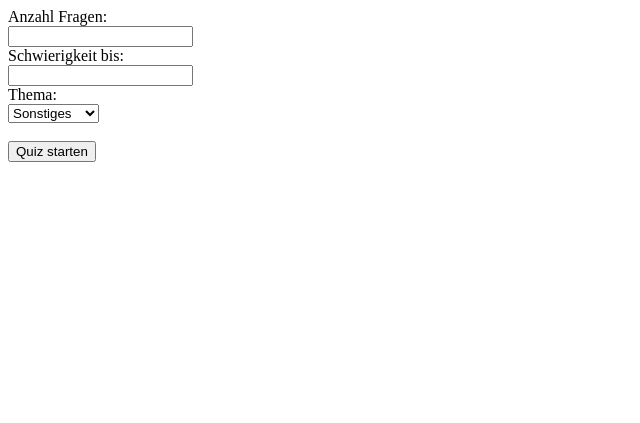
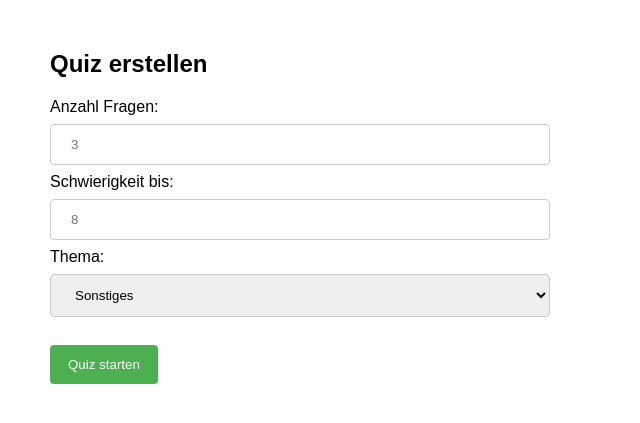
Before and after one commit to codinghardadmin/Quiz_DHBW, a PHP site: page /quiz.php in a window 1280 px wide. Shown: the top 423 px of the page, without its empty margins (0-640 px from the left). Run offline with PHP 8.4, Linux system fonts and the light colour scheme.

Commit message:
added logic for quiz

```diff
--- a/quiz.php
+++ b/quiz.php
@@ -4,122 +4,269 @@
 <head>
     <title>Quiz</title>
     <meta charset="utf-8">
+    <style>
+        body {
+            margin: 50px;
+            font-family: "Arial";
+        }
+        input[type=text], input[type=number], select, textarea {
+            width: 500px;
+            padding: 12px 20px;
+            margin: 8px 0;
+            display: inline-block;
+            border: 1px solid #ccc;
+            border-radius: 4px;
+            box-sizing: border-box;
+        }
+
+        button {
+            /*width: 100%;*/
+            background-color: #4CAF50;
+            color: white;
+            padding: 12px 18px;
+            margin: 2px 0;
+            border: none;
+            border-radius: 4px;
+            cursor: pointer;
+        }
+
+        button:hover {
+            background-color: #45a049;
+        }
+
+        input[type=radio] {
+            padding: 12px 20px;
+            margin: 8px 0;
+        }
+
+    </style>
 </head>
-
 <body>
 
 <?php
-
 include("config.php");
 $pdo = new PDO("mysql:host=".$db_host.";dbname=".$db_name,$db_user,$db_pass);
+$pdo->setAttribute(PDO::ATTR_EMULATE_PREPARES, false);
 
 // https://stackoverflow.com/questions/2259155/increment-value-in-mysql-update-query
 
-function addAktuell($id) {
-    $statement = $pdo->prepare("SELECT aktuell FROM quiz WHERE id = ?");
+function addAktuell($pdo, $id, $correct) {
+    $statement = $pdo->prepare("SELECT aktuell, richtig FROM quiz WHERE id = ?");
     $statement->execute(array($id));
 
     $row = $statement->fetch();
     $aktuell = $row["aktuell"];
+    $richtig = $row["richtig"];
 
     $aktuell++;
 
-    $statement = $pdo->prepare("UPDATE quiz SET aktuell = ? WHERE id = ?");
-    $statement->execute(array($id));
+    if ($correct) {
+        $richtig++;
+    }
+
+    $statement = $pdo->prepare("UPDATE quiz SET aktuell = ?, richtig = ? WHERE id = ?");
+    $statement->execute(array($aktuell, $richtig, $id));
 }
 
-function printNewQuestion($id) {
-    $sql = "SELECT frage, antwort1, antwort2, antwort3, antwort4 FROM fragen ORDER BY RAND()";
+function printResults($pdo, $id) {
+    $statement = $pdo->prepare("SELECT richtig, anzahl FROM quiz WHERE id = ?");
+    $statement->execute(array($id));
+
+    $row = $statement->fetch();
+    $richtig = $row["richtig"];
+    $anzahl = $row["anzahl"];
+?>
+    <h2>Endresultate</h2>
+    <p>Du hast das Quiz nun beendet! Du hast <?php echo $richtig;?> Frage(n) von <?php echo $anzahl;?> Frage(n) richtig beantwortet!</p>
+    <progress max="<?php echo ($anzahl); ?>" value="<?php echo ($richtig); ?>"></progress>
+<?php
 }
 
+function printQuestion($pdo, $id) {
+    if (isset($_POST["f1"])) {
+        echo "F1: " . $_POST["f1"];
+        $chosenId = 0;
+        switch($_POST["f1"]) {
+            case "N2": $chosenId = 1; break;
+            case "N3": $chosenId = 2; break;
+            case "N4": $chosenId = 3; break;
+            default: $chosenId = 0;
+        }
+
+        $statement = $pdo->prepare("SELECT lsg FROM quiz WHERE id = ?");
+        $statement->execute(array($id));
+
+        $row = $statement->fetch();
+        $lsg = $row["lsg"];
+
+        echo "LSG: $lsg CHOSENID: $chosenId";
+
+        if ($lsg = $chosenId) {
+            echo "<br><b>Die letzte Antwort war richtig</b><br>";
+            addAktuell($pdo, $id, true);
+        } else {
+            echo "<br><b>Die letzte Antwort war falsch</b><br>";
+            addAktuell($pdo, $id, false);
+        }
+    }
+
+    $statement = $pdo->prepare("SELECT aktuell, anzahl FROM quiz WHERE id = ?");
+    $statement->execute(array($id));
+
+    $row = $statement->fetch();
+    $aktuell = $row["aktuell"];
+    $anzahl = $row["anzahl"];
+
+    if ($aktuell > $anzahl) {
+        printResults($pdo, $id);
+
+        exit;
+    }
+
+    //echo "ID: $id Aktuell: $aktuell Anzahl: $anzahl";
+
+    $statement = $pdo->prepare("SELECT frageId FROM quizfragen WHERE quizId = ?");
+    $statement->execute(array($id));
+
+    $row = $statement->fetch();
+    $i = 1;
+    // Alternative, um genau den i-ten Datensatz zu bekommen? Mögliche Variante von fetch() mit Offset
+    while($i < $aktuell) {
+        $row = $statement->fetch();
+        $i++;
+    }
+
+    $frageId = $row["frageId"];
+
+    //echo "Frageid: $frageId";
+
+    $statement = $pdo->prepare("SELECT frage, antwort1, antwort2, antwort3, antwort4 FROM fragen WHERE id = ?");
+    $statement->execute(array($frageId));
+
+    $row = $statement->fetch();
+    echo $statement->rowCount();
+
+    $fragen = array($row["antwort1"], $row["antwort2"], $row["antwort3"], $row["antwort4"]);
+    shuffle($fragen);
+
+    $lsg_index = 0;
+    if ($fragen[1] == $row["antwort1"]) {
+        $lsg_index = 1;
+    } else if ($fragen[2] == $row["antwort1"]) {
+        $lsg_index = 2;
+    } else if ($fragen[3] == $row["antwort1"]) {
+        $lsg_index = 3;
+    }
+
+    $statement = $pdo->prepare("UPDATE quiz SET lsg = ? WHERE id = ?");
+    $statement->execute(array($lsg_index, $id));
+
+?>
+<progress max="<?php echo ($anzahl); ?>" value="<?php echo ($aktuell-1); ?>"></progress>
+<h2>Frage <?php echo $aktuell . " von " . $anzahl . ": " . $row["frage"]; ?></h2>
+<form action='quiz.php<?php echo "?id=" . $id; ?>' method='post'>
+    <!--<fieldset>-->
+        <input type="radio" id="n1" name="f1" value="N1" checked="checked">
+        <label for="n1"> <?php echo $fragen[0] ?></label>
+        <br>
+        <input type="radio" id="n2" name="f1" value="N2">
+        <label for="n2"> <?php echo $fragen[1] ?></label>
+        <br>
+        <input type="radio" id="n3" name="f1" value="N3">
+        <label for="n3"> <?php echo $fragen[2] ?></label>
+        <br>
+        <input type="radio" id="n4" name="f1" value="N4">
+        <label for="n4"> <?php echo $fragen[3] ?></label>
+        <br>
+        <br>
+        <input name="nextfrage" value="1" type="hidden">
+        <button>Weiter</button>
+  <!--</fieldset>-->
+</form>
+<?php
+}
 ?>
 
 <?php
-
 if (!isset($_GET["id"])) {
-
     if (isset($_POST["anzahl"]) && isset($_POST["schwer"]) && isset($_POST["thema"])) {
-
-        // Erster Start des Quiz
-
-        $anzahl = $_POST["anzahl"];
-        $schwer = $_POST["schwer"];
+        // Initialisieren des Quiz und Weiterleitung
+        $anzahl = intval($_POST["anzahl"]);
+        $schwer = intval($_POST["schwer"]);
         $thema = $_POST["thema"];
 
-        $statement = $pdo->prepare("INSERT INTO quiz (anzahl, schwer, thema, aktuell, richtig) VALUES (?, ?, ?, ?, ?)");
-        $statement->execute(array($anzahl, $schwer, $thema, 0, 1));
+        $statement_f = $pdo->prepare("SELECT id FROM fragen WHERE schwer <= ? AND thema = ? ORDER BY RAND()");
+        $statement_f->execute(array($schwer, $thema));
+
+        $count = $statement_f->rowCount();
+
+        $statement_q = $pdo->prepare("INSERT INTO quiz (anzahl, schwer, thema, aktuell, richtig, lsg) VALUES (?, ?, ?, ?, ?, ?)");
+        $statement_q->execute(array(min($count, $anzahl), $schwer, $thema, 1, 0, 0));
+        $insertedId = $pdo->lastInsertId();
+
+        $i = 1;
+        while ($row = $statement_f->fetch()) {
+            $statement = $pdo->prepare("INSERT INTO quizfragen (quizId, frageId) VALUES (?, ?)");
+            $statement->execute(array($insertedId, $row["id"]));
+
+            if ($i > $anzahl) {
+                break;
+            }
+
+            $i++;
+        }
+
+        header("Location: quiz.php?id=" . $insertedId);
 ?>
 
-<h2>Frage</h2>
-<form action='edit.php' method='post'>
-    <fieldset>
-        <input type="radio" id="n1" name="n1" value="N1">
-        <label for="n1"> N1</label>
-        <input type="radio" id="n2" name="n2" value="N2">
-        <label for="n2"> N2</label>
-        <input type="radio" id="n3" name="n3" value="N3">
-        <label for="n3"> N3</label>
-        <input type="radio" id="n4" name="n4" value="N4">
-        <label for="n4"> N4</label>
-  </fieldset>
-</form>
-
 <?php
-
     } else {
-
         // Erstellen eines Quiz
-
 ?>
-
+    <h2>Quiz erstellen</h2>
     <form action='quiz.php' method='post'>
         Anzahl Fragen:<br>
-        <input type="number" name='anzahl'></input>
+        <input type="number" name='anzahl' placeholder="3"></input>
         <br>
         Schwierigkeit bis:<br>
-        <input name='schwer' type='number'>
+        <input name='schwer' type='number' placeholder="8">
         <br>
         Thema:<br>
         <select name='thema'>
-
 <?php
-
 foreach($themen as $thema) {
-    echo "<option>" . $thema . "</option>";
+    echo "<option>$thema</option>";
 }
-
 ?>
-
         </select>
         <br><br>
         <button>Quiz starten</button>
     </form>
 
 <?php
-
     }
-
 } else {
-
     $id = $_GET["id"];
-
     $isEnde = false;
 
     if ($isEnde) {
+        // Übersicht
+    } else {
+        // Im Quiz
+        $quizId = $_GET["id"] ?? -1;
+        try {
+            $numericId = intval($quizId);
+            if ($numericId == -1) {
+                header("Location: quiz.php");
+            }
+        } catch (Exception $e) {
+            header("Location: quiz.php");
+        }
 
-        // Übersicht
-
-    } else {
-
-        // Im Quiz
-
+        printQuestion($pdo, $numericId);
     }
-
 }
 
-
 ?>
-
 </body>
-
 </html>
```
